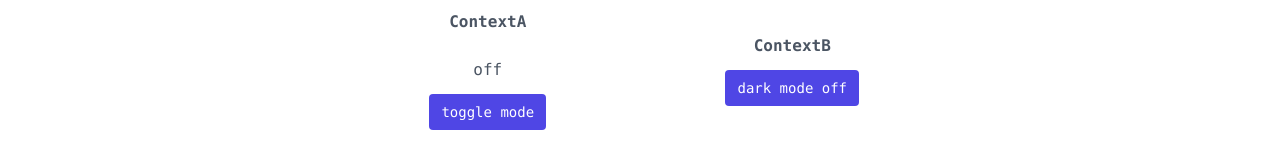
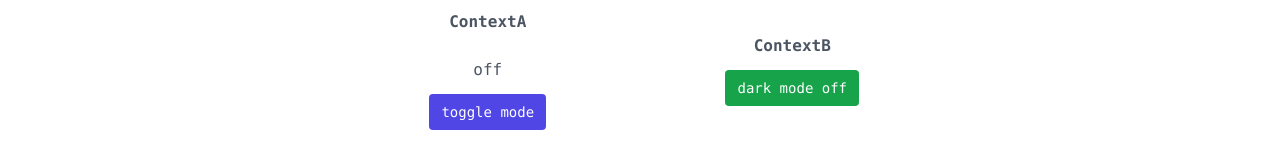
Before and after one commit to shunya-kitajima/react-query-lesson, a React (Create React App) app: page /main-context in a window 1280 px wide. Shown: the part 486-646 px from the top of the page. Built offline with nearby package versions, Linux system fonts and the light colour scheme; no server answers.

Commit message:
modify css

```diff
--- a/src/components/ContextB.tsx
+++ b/src/components/ContextB.tsx
@@ -10,7 +10,7 @@ const ContextB: VFC = () => {
     <div className="flex justify-center items-center flex-col">
       <p className="font-bold my-3">ContextB</p>
       <button
-        className="py-2 px-3 text-sm text-white bg-indigo-600 hover:bg-indigo-700 rounded"
+        className="py-2 px-3 text-sm text-white bg-green-600 hover:bg-green-700 rounded"
         onClick={() => setDark(false)}
       >
         dark mode off
```
